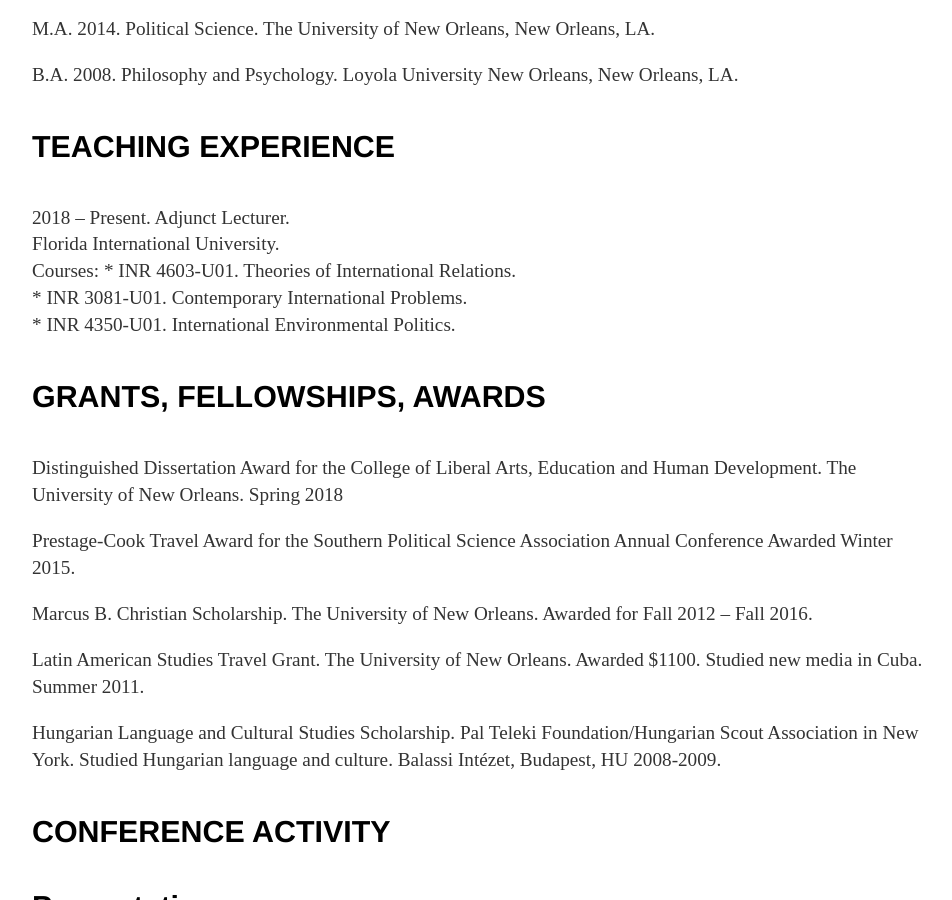
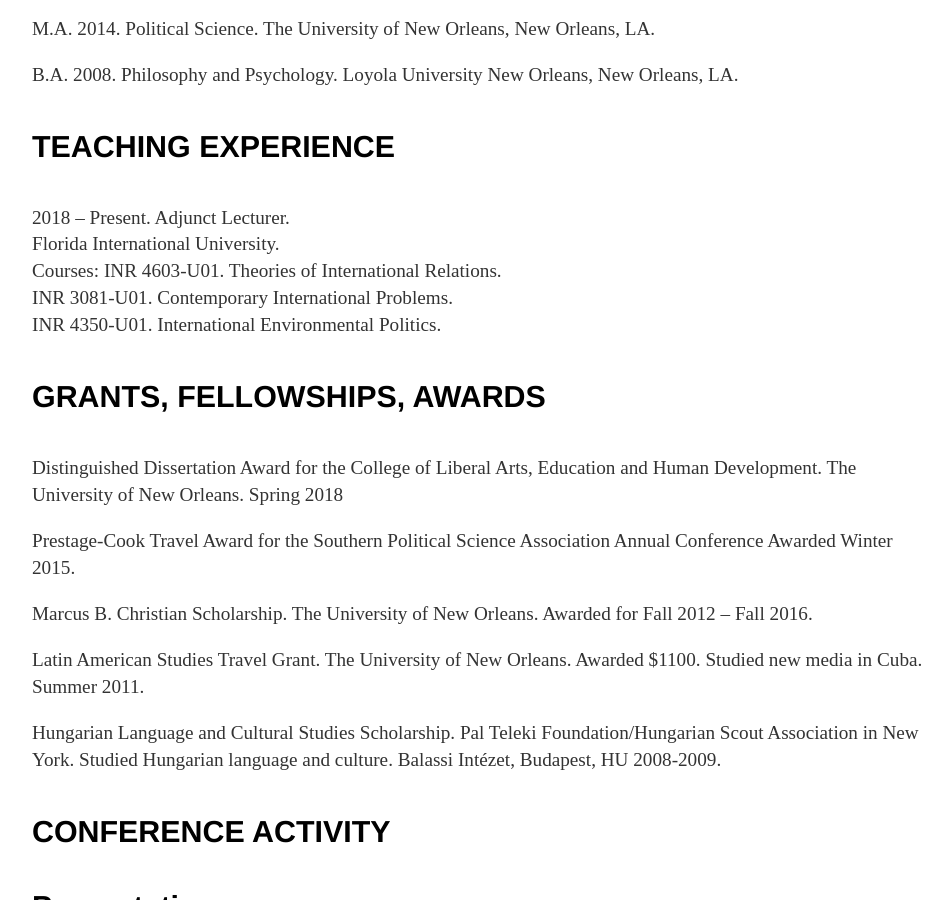
Before and after one commit to elizabethjuhasz/elizabethjuhasz.github.io, a Jekyll site: the page built from cv/index.html, in a window 1280 px wide and 900 px high, scrolled down 393 px. Shown: the whole window, without its empty margins (160-1112 px from the left). Built offline with Jekyll 4.4.1, drawn with Linux system fonts in a browser that asks for light colours.

```diff
--- a/cv/index.html
+++ b/cv/index.html
@@ -18,9 +18,9 @@ title: CV
 					<h4>TEACHING EXPERIENCE</h4>
 					<p>2018 – Present. Adjunct Lecturer.</br>
 							Florida International University.</br>
-					Courses: * INR 4603-U01. Theories of International Relations.</br>
-					* INR 3081-U01. Contemporary International Problems.</br>
-                                        * INR 4350-U01. International Environmental Politics.</p>
+					Courses: INR 4603-U01. Theories of International Relations.</br>
+					INR 3081-U01. Contemporary International Problems.</br>
+                                        INR 4350-U01. International Environmental Politics.</p>
 
 
 				<h4>GRANTS, FELLOWSHIPS, AWARDS</h4>
```
